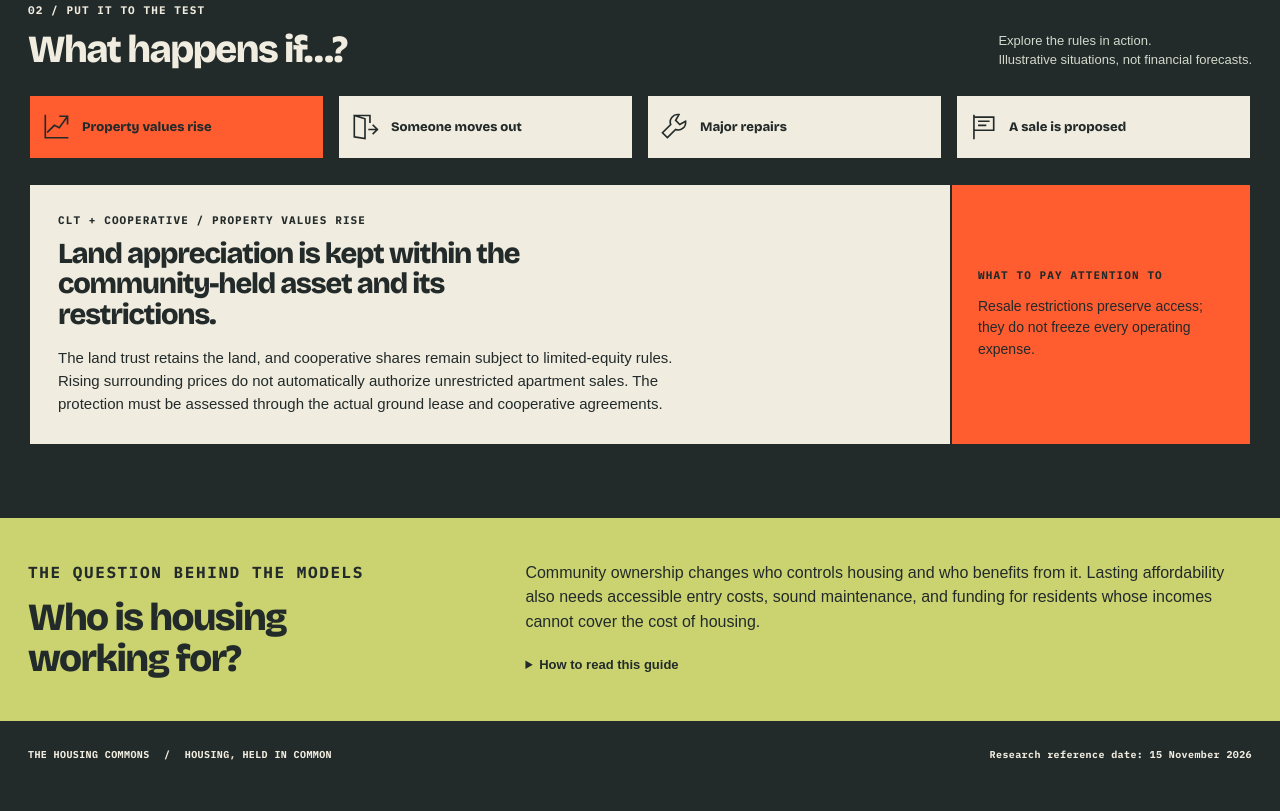
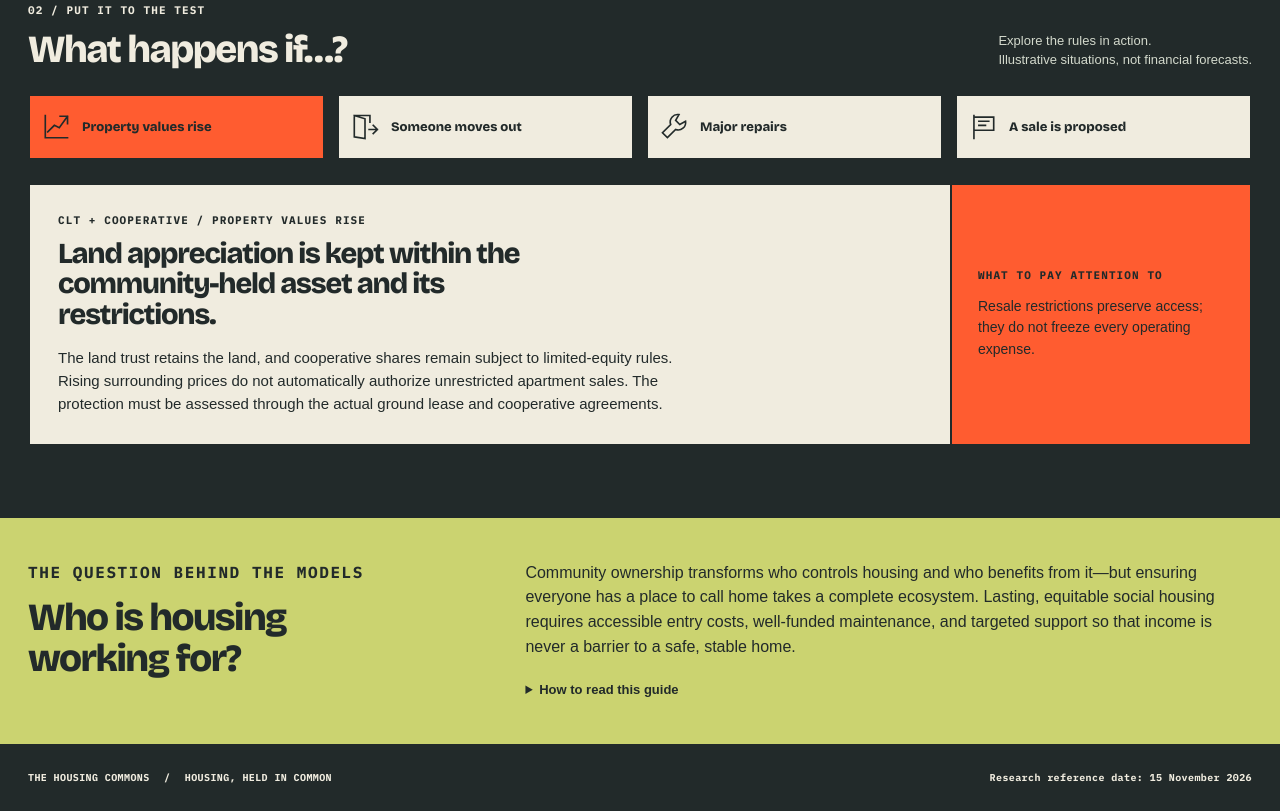
Before and after one commit to Sisoy-chunchun/the-housing-commons, a plain HTML site: page model-explorer/index.html in a window 1280 px wide. Shown: the part 1939-2750 px from the top of the page. Before the commit the page ends 2727 px from the top, so only its background shows below. Drawn offline with nearby package versions, Linux system fonts and the light colour scheme; a web font is replaced by a local one.

Commit message:
Update Model Explorer social housing introduction text

```diff
--- a/model-explorer/index.html
+++ b/model-explorer/index.html
@@ -46,7 +46,7 @@
       <section id="compare-view" class="view" hidden aria-labelledby="compare-heading"><div class="section-heading"><div><p class="eyebrow">TWO MODELS / ONE SET OF QUESTIONS</p><h2 id="compare-heading">See what changes.</h2></div><p class="section-note">Compare actual structures and limits.<br> Affordability is not a single score.</p></div><div class="compare-controls"><label>First model<select id="compare-a"></select></label><button class="button swap-button" id="swap-models" aria-label="Swap comparison models"><svg class="ui-arrow" viewBox="0 0 20 20" aria-hidden="true" fill="none" stroke="currentColor" stroke-width="2"><path d="M2 6h15m-4-4 4 4-4 4M18 14H3m4-4-4 4 4 4"/></svg></button><label>Second model<select id="compare-b"></select></label></div><div id="comparison"></div><div class="compare-footnote"><strong>Keep both questions in view.</strong> Does the model prevent private extraction? And can people with low incomes afford to enter and stay? Ownership rules and sufficient funding need to work together.</div></section>
       <section id="examples-view" class="view" hidden aria-labelledby="examples-heading"><div class="section-heading"><div><p class="eyebrow">REAL PLACES / REAL STRUCTURES</p><h2 id="examples-heading">Ideas people have put into practice.</h2></div><label class="example-filter">Show examples for<select id="example-filter"><option value="all">All models</option></select></label></div><div id="examples-grid" class="examples-grid"></div><div class="section-heading history-heading"><div><p class="eyebrow">THE LONGER VIEW</p><h2>Precedents and proposals.</h2></div><p class="section-note">Historical experiments and studied proposals<br>are labeled separately from operating examples.</p></div><div id="context-grid" class="context-grid"></div></section>
     </div>
-    <section class="reading-guide"><div><p class="eyebrow">THE QUESTION BEHIND THE MODELS</p><h2>Who is housing<br>working for?</h2></div><div><p>Community ownership changes who controls housing and who benefits from it. Lasting affordability also needs accessible entry costs, sound maintenance, and funding for residents whose incomes cannot cover the cost of housing.</p><details><summary>How to read this guide</summary><p>The diagrams simplify representative structures. The examples show how those structures work in specific places. Legal terms, resident rights and protections vary between projects and countries.</p><p>“Operating” means a community or program exists. It does not certify that every affordability goal has been achieved. “Evolving adaptation” marks a structure still being developed. Scenarios explain likely implications of stated rules, not a promise of rent levels, repayment or legal outcomes.</p><p>Capital contributions, ongoing charges, loan interest and resale gains are different things. Removing speculative resale does not remove construction, maintenance or financing costs.</p></details></div></section>
+    <section class="reading-guide"><div><p class="eyebrow">THE QUESTION BEHIND THE MODELS</p><h2>Who is housing<br>working for?</h2></div><div><p>Community ownership transforms who controls housing and who benefits from it—but ensuring everyone has a place to call home takes a complete ecosystem. Lasting, equitable social housing requires accessible entry costs, well-funded maintenance, and targeted support so that income is never a barrier to a safe, stable home.</p><details><summary>How to read this guide</summary><p>The diagrams simplify representative structures. The examples show how those structures work in specific places. Legal terms, resident rights and protections vary between projects and countries.</p><p>“Operating” means a community or program exists. It does not certify that every affordability goal has been achieved. “Evolving adaptation” marks a structure still being developed. Scenarios explain likely implications of stated rules, not a promise of rent levels, repayment or legal outcomes.</p><p>Capital contributions, ongoing charges, loan interest and resale gains are different things. Removing speculative resale does not remove construction, maintenance or financing costs.</p></details></div></section>
   </main>
   <footer><span>THE HOUSING COMMONS <strong> / </strong> HOUSING, HELD IN COMMON</span><span>Research reference date: 15 November 2026</span></footer>
   <div id="announcer" class="sr-only" aria-live="polite"></div>
```
